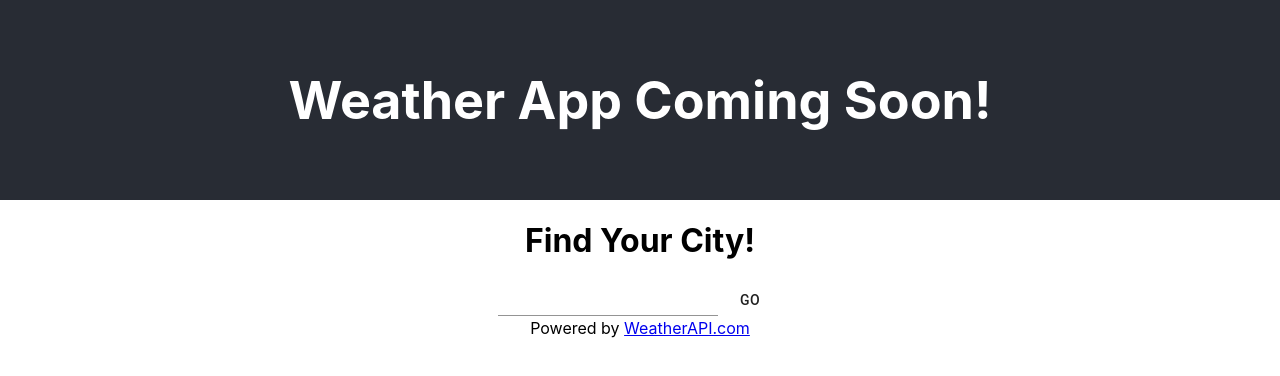
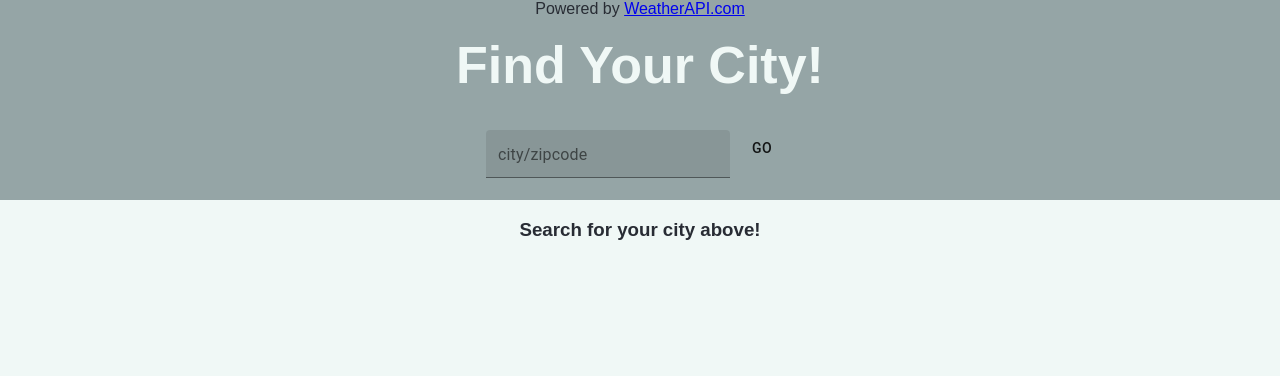
Before and after one commit to hayleyhollermann/weather-app-challenge, a React (Create React App) app: page / in a window 1280 px wide. Shown: the top 376 px of the page. Built offline with nearby package versions, Linux system fonts and the light colour scheme.

Commit message:
style/layout

```diff
--- a/src/components/App/App.css
+++ b/src/components/App/App.css
@@ -1,27 +1,40 @@
+body {
+  background-color: #F0F8F6;
+  color: #282c34;
+  font-family: Century Gothic,CenturyGothic,AppleGothic,sans-serif;
+}
+
 .App {
   text-align: center;
 }
 
-.App-logo {
-  height: 40vmin;
-  pointer-events: none;
+.SearchBar {
+  position: absolute;
+  top: 0%;
+  width: 100%;
+  background-color: #95A5A6;
+  height: 200px;
+  align-items: center;
+  font-size: calc(10px + 2vmin);
+  color: #F0F8F6;
 }
 
-.App-header {
-  background-color: #282c34;
-  min-height: 200px;
-  display: flex;
-  flex-direction: column;
-  align-items: center;
-  justify-content: center;
-  font-size: calc(10px + 2vmin);
-  color: white;
+.Forecast {
+  position: absolute;
+  top: 200px;
+  width: 100%;
 }
 
-.App-link {
-  color: #61dafb;
+.Footer{
+  position: absolute;
+  top: 0px;
+  width: 100%;
 }
 
+#current-weather-icon {
+  height: 150px;
+  width: auto;
+}
 
 .forecast-table {
   text-align: center;
--- a/src/components/App/App.js
+++ b/src/components/App/App.js
@@ -1,14 +1,12 @@
 import React from 'react';
 import './App.css';
 import Footer from '../Footer/Footer'
-import Header from '../Header/Header'
 import SearchBar from '../SearchBar/SearchBar';
 import Forecast from '../Forecast/Forecast';
 
 function App() {
   return (
     <div className="App">
-      <Header/>
       <SearchBar/>
       <Forecast/>
       <Footer/>
--- a/src/components/CurrentWeather/CurrentWeather.js
+++ b/src/components/CurrentWeather/CurrentWeather.js
@@ -10,9 +10,9 @@ class CurrentWeather extends Component {
     render() {
         return (
             <div className="CurrentWeather">
-                <img src={this.props.current.condition.icon} alt={this.props.current.condition.text} />
-                <p>{this.props.current.temp_f} Degrees Fahrenheit</p>
-                <p>Feels Like: {this.props.current.feelslike_f} Degrees Fahrenheit</p>
+                <img id="current-weather-icon" src={this.props.current.condition.icon} alt={this.props.current.condition.text} />
+                <h2>{this.props.current.temp_f}&deg;F</h2>
+                <p>Feels Like: {this.props.current.feelslike_f}&deg;F</p>
                 <p>Humidity: {this.props.current.humidity}</p>
                 <p>Wind: {this.props.current.gust_mph}mph</p>
             </div>
--- a/src/components/Forecast/Forecast.js
+++ b/src/components/Forecast/Forecast.js
@@ -29,9 +29,12 @@ class Forecast extends Component {
                             </li>
                         </ul>
                         <ThreeDayForecast threeDays={this.props.forecast.forecast.forecastday} />
-                        {JSON.stringify(this.props.forecast.forecast.forecastday, null, 2)}
                     </div>
-                    : ''
+                    :
+                    <div>
+                        <h3>Search for your city above!</h3>
+
+                    </div>
                 }
             </div>
         );
--- a/src/components/SearchBar/SearchBar.js
+++ b/src/components/SearchBar/SearchBar.js
@@ -1,6 +1,6 @@
 import React, { Component } from 'react';
 import { connect } from 'react-redux';
-import { Input, Button} from '@material-ui/core';
+import { TextField, Button} from '@material-ui/core';
 
 const mapStateToProps = reduxState => ({
   reduxState,
@@ -25,7 +25,7 @@ class SearchBar extends Component {
     return (
       <div className="SearchBar">
           <h1>Find Your City!</h1>
-          <Input onChange={this.setLocation}/>
+          <TextField onChange={this.setLocation} variant="filled" size="small" label="city/zipcode"/>
           <Button onClick={this.getWeather}>Go</Button>
       </div>
     );
--- a/src/components/ThreeDayForecast/ThreeDayForecast.js
+++ b/src/components/ThreeDayForecast/ThreeDayForecast.js
@@ -19,10 +19,10 @@ class ThreeDayForecast extends Component {
                             <img src={forecast.day.condition.icon} alt={forecast.day.condition.text}/>
                         </div>
                         <div className="col col-3">
-                            {forecast.day.maxtemp_f} Degrees
+                            {forecast.day.maxtemp_f}&deg;F
                         </div>
                         <div className="col col-4">
-                            {forecast.day.mintemp_f} Degrees
+                            {forecast.day.mintemp_f}&deg;F
                         </div>
                         <div className="col col-5">
                             {forecast.day.totalprecip_in}in
```
